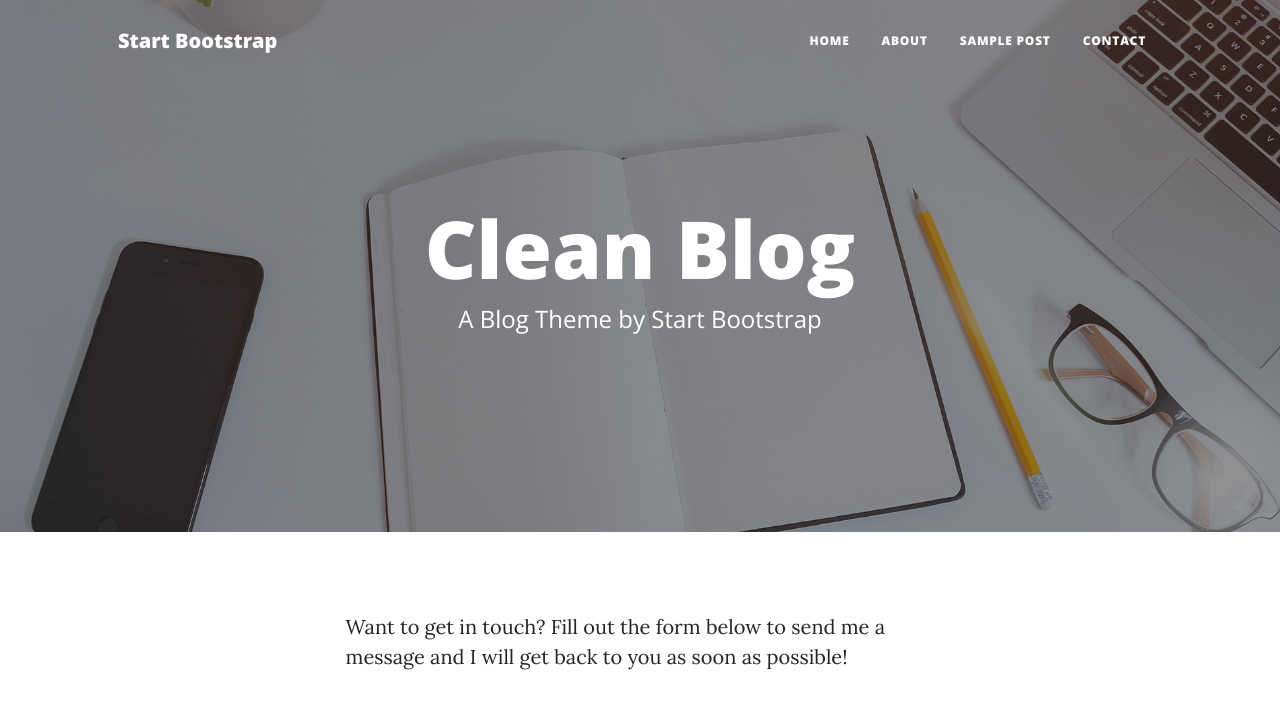
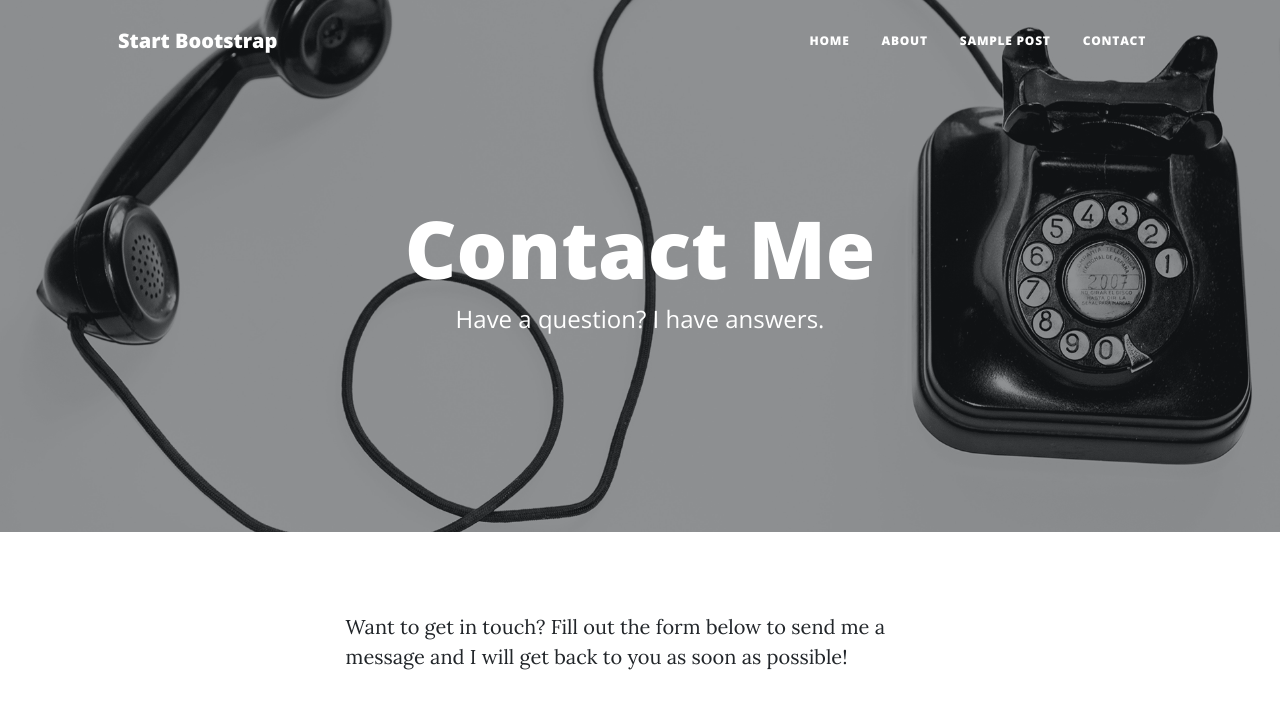
Before and after one commit to briansalazar-tech/100DaysofCode-CourseProjects, a Flask app: page /contact in a window 1280 px wide. Shown: the top 721 px of the page. Run offline with Flask 3, Linux system fonts and the light colour scheme; some libraries are stand-ins or nearby versions.

Commit message:
Fix page headers so that header and images could be displayed appropriately

```diff
--- a/Day59-Capstone-BlogSitePt2/templates/contact.html
+++ b/Day59-Capstone-BlogSitePt2/templates/contact.html
@@ -1,4 +1,16 @@
 {% include "header.html" %}
+<header class="masthead" style="background-image: url('../static/assets/img/contact-bg.jpg')">
+    <div class="container position-relative px-4 px-lg-5">
+        <div class="row gx-4 gx-lg-5 justify-content-center">
+            <div class="col-md-10 col-lg-8 col-xl-7">
+                <div class="site-heading">
+                    <h1>Contact Me</h1>
+                    <span class="subheading">Have a question? I have answers.</span>
+                </div>
+            </div>
+        </div>
+    </div>
+</header>
 <!-- Main Content-->
 <main class="mb-4">
     <div class="container px-4 px-lg-5">
--- a/Day59-Capstone-BlogSitePt2/templates/header.html
+++ b/Day59-Capstone-BlogSitePt2/templates/header.html
@@ -34,16 +34,3 @@
                 </div>
             </div>
         </nav>
-        <!-- Page Header-->
-        <header class="masthead" style="background-image: url('../static/assets/img/home-bg.jpg')">
-            <div class="container position-relative px-4 px-lg-5">
-                <div class="row gx-4 gx-lg-5 justify-content-center">
-                    <div class="col-md-10 col-lg-8 col-xl-7">
-                        <div class="site-heading">
-                            <h1>Clean Blog</h1>
-                            <span class="subheading">A Blog Theme by Start Bootstrap</span>
-                        </div>
-                    </div>
-                </div>
-            </div>
-        </header>
```
Also changed, not shown: Day59-Capstone-BlogSitePt2/templates/about.html (+12 -0 lines), Day59-Capstone-BlogSitePt2/templates/index.html (+13 -0 lines).
